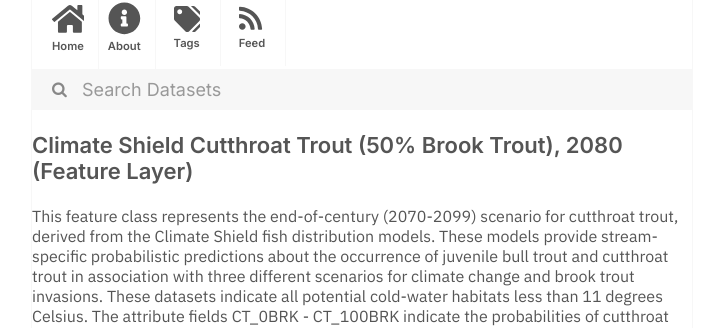
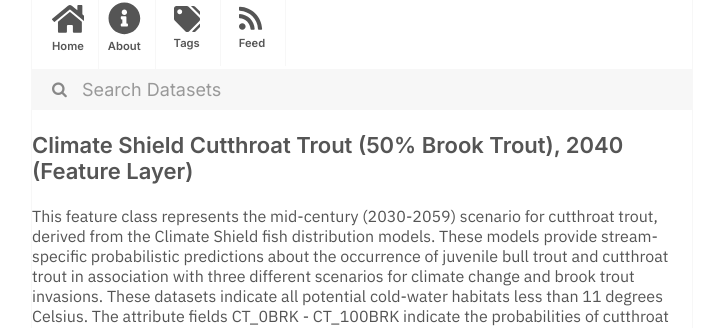
Before and after one commit to dayda-entities/department-of-agriculture, a Jekyll site: the page built from _posts/2020-12-03-climate-shield-cutthroat-trout.md, in a window 1280 px wide. Shown: the part 216-544 px from the top of the page, without its empty margins (278-1001 px from the left). Built offline with Jekyll 4.4.1, drawn with Linux system fonts in a browser that asks for light colours; some of the changed text lies outside the part shown.

```diff
--- a/_posts/2020-12-03-climate-shield-cutthroat-trout.md
+++ b/_posts/2020-12-03-climate-shield-cutthroat-trout.md
@@ -1,7 +1,7 @@
 ---
-title: 'Climate Shield Cutthroat Trout (50% Brook Trout), 2080 (Feature Layer)'
-created: '2020-12-03T20:26:27.588442'
-modified: '2021-05-14T15:12:32.944539'
+title: 'Climate Shield Cutthroat Trout (50% Brook Trout), 2040 (Feature Layer)'
+created: '2020-12-03T20:26:27.129059'
+modified: '2021-05-14T15:12:32.657938'
 state: active
 type: dataset
 tags:
@@ -27,9 +27,9 @@ tags:
   - Usfs
 groups: []
 csv_url: >-
-  https://data-usfs.hub.arcgis.com/datasets/8f04d916ff244d34b167236df5a0b3ef_11.csv?outSR=%7B%22latestWkid%22%3A4269%2C%22wkid%22%3A4269%7D
+  https://data-usfs.hub.arcgis.com/datasets/b87a028f4a264a4aafcaec38338e5982_10.csv?outSR=%7B%22latestWkid%22%3A4269%2C%22wkid%22%3A4269%7D
 json_url: ''
 layout: post
 
 ---
-This feature class represents the end-of-century (2070-2099) scenario for cutthroat trout, derived from the Climate Shield fish distribution models. These models provide stream-specific probabilistic predictions about the occurrence of juvenile bull trout and cutthroat trout in association with three different scenarios for climate change and brook trout invasions. These datasets indicate all potential cold-water habitats less than 11 degrees Celsius. The attribute fields CT_0BRK - CT_100BRK indicate the probabilities of cutthroat trout occurrence within a cold-water habitat based on the prevalence of brook trout at 0%, 25%, 50%, 75%, or 100% of the sites within a habitat. The probabilities were predicted using the Climate Shield native trout models developed from known species occurrence in greater than 500 cold-water streams. The stream centerlines were based on the National Hydrography Dataset (NHD) but were modified for purposes of modeling and cross-walking to other datasets.
+This feature class represents the mid-century (2030-2059) scenario for cutthroat trout, derived from the Climate Shield fish distribution models. These models provide stream-specific probabilistic predictions about the occurrence of juvenile bull trout and cutthroat trout in association with three different scenarios for climate change and brook trout invasions. These datasets indicate all potential cold-water habitats less than 11 degrees Celsius. The attribute fields CT_0BRK - CT_100BRK indicate the probabilities of cutthroat trout occurrence within a cold-water habitat based on the prevalence of brook trout at 0%, 25%, 50%, 75%, or 100% of the sites within a habitat. The probabilities were predicted using the Climate Shield native trout models developed from known species occurrence in greater than 500 cold-water streams. The stream centerlines were based on the National Hydrography Dataset (NHD) but were modified for purposes of modeling and cross-walking to other datasets.
```
